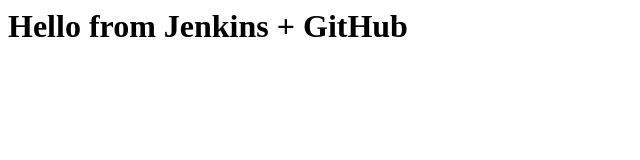
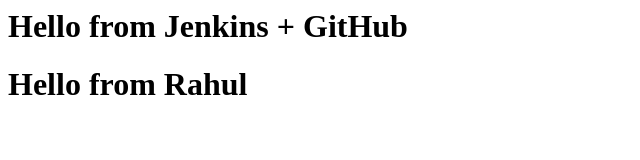
Before and after one commit to Rahul-Sharma0210/jenkins-deploy-demo, a plain HTML site: page index.html in a window 1280 px wide. Shown: the whole page, without its empty margins (0-640 px from the left). Drawn offline with Linux system fonts and the light colour scheme.

Commit message:
Update index.html

```diff
--- a/index.html
+++ b/index.html
@@ -1 +1,2 @@
 <h1>Hello from Jenkins + GitHub </h1>
+<h1>Hello from Rahul</h1>
```
